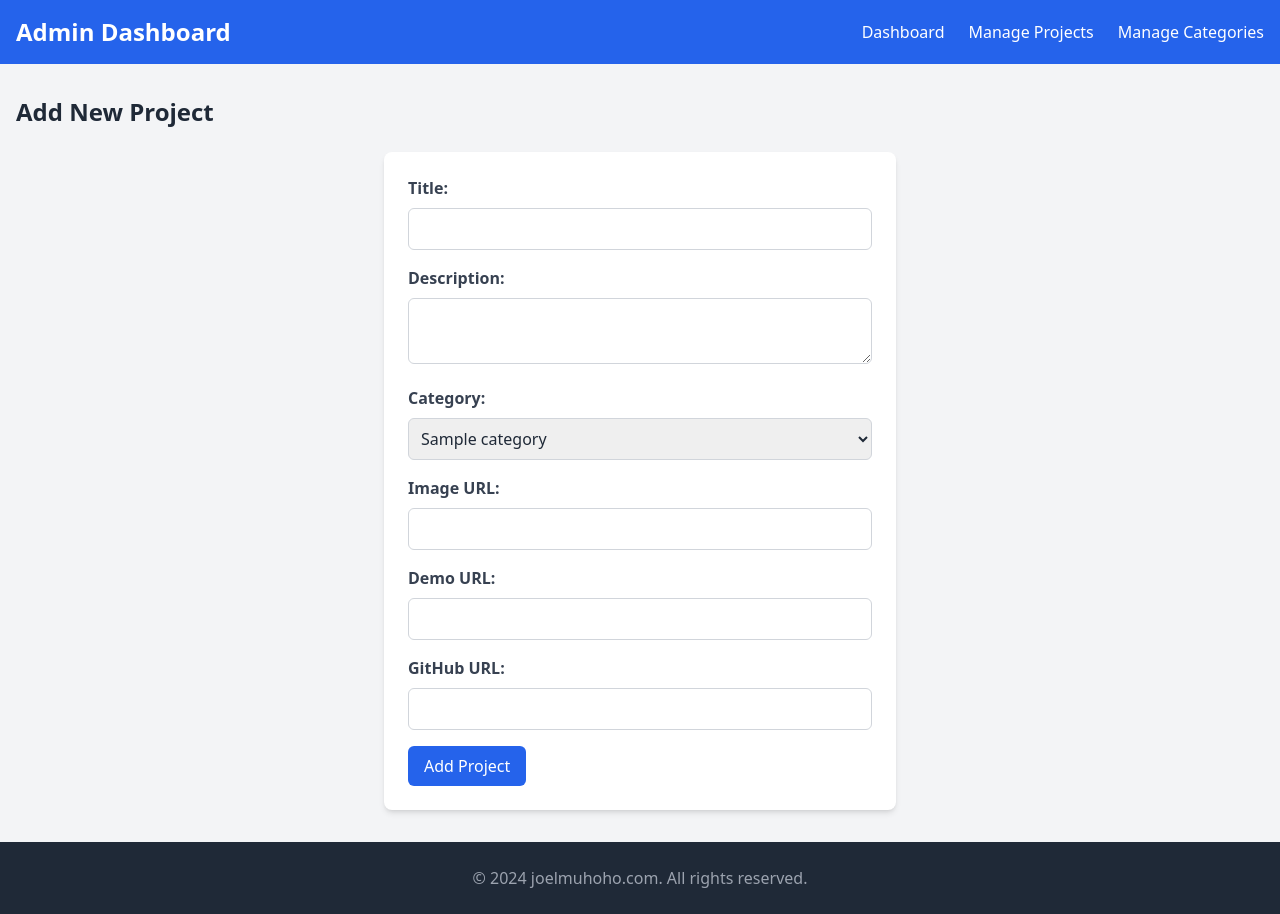
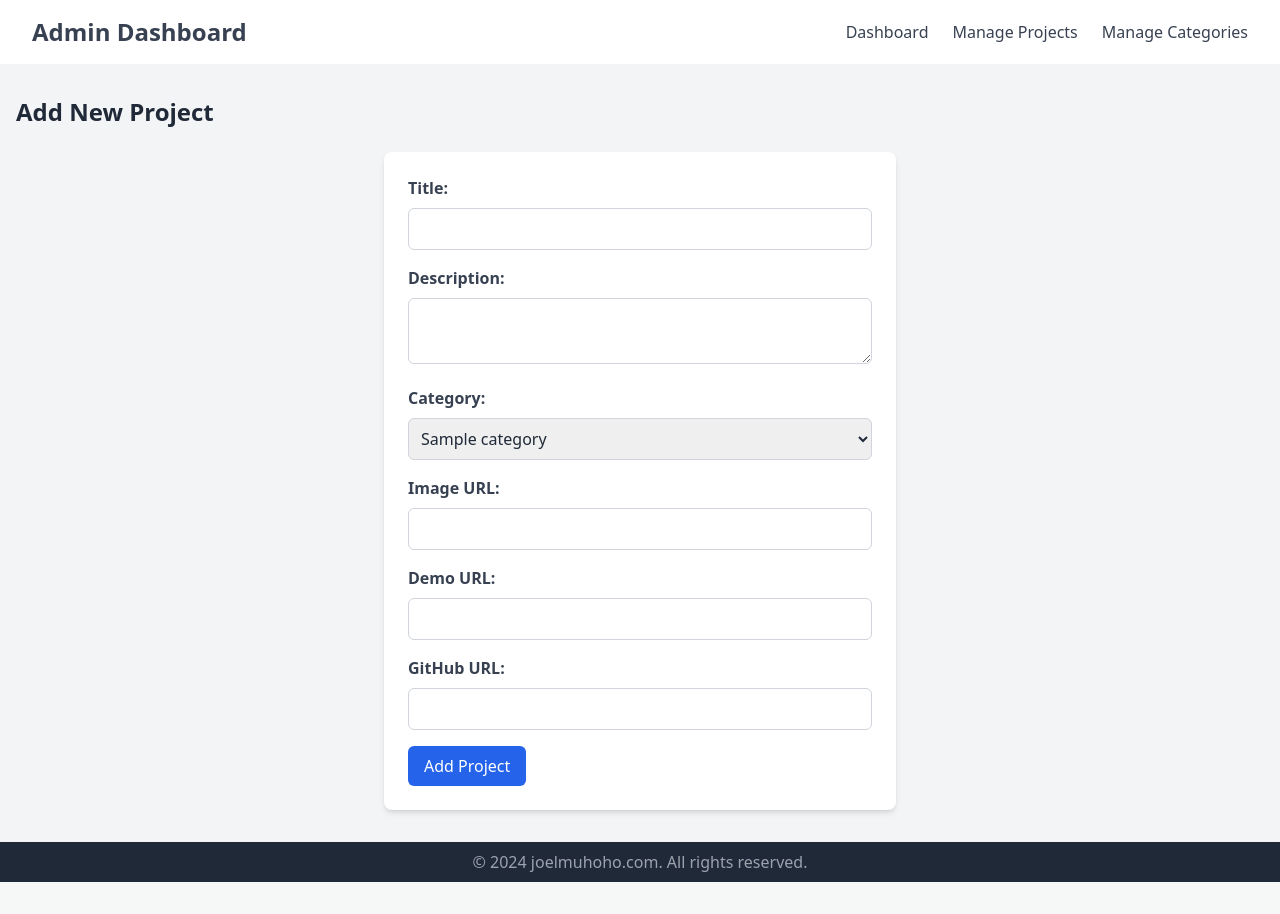
Before and after one commit to joekariuki3/joelmuhoho.com, a Flask app: page /admin/add_project in a window 1280 px wide. After the commit the page ends 882 px from the top, so only its background shows below. Run offline with Flask 3, Linux system fonts and the light colour scheme; tables that the repository leaves empty hold one stand-in row (values such as "Sample post"); some libraries are stand-ins or nearby versions.

Commit message:
improved the styling and made sure the base page is responsive, changed the navbar background and made the footer stick at the bottom

```diff
--- a/v2/app/templates/admin/adminbase.html
+++ b/v2/app/templates/admin/adminbase.html
@@ -9,23 +9,36 @@
     <link rel="stylesheet" href="{{ url_for('static', filename='css/style.css') }}">
 </head>
 
-<body class="bg-gray-100 text-gray-800">
-    <header class="bg-blue-600 text-white py-4">
-        <div class="container mx-auto px-4 flex justify-between items-center">
+<body class="bg-gray-100 text-gray-800 min-h-screen flex flex-col">
+    <!-- Header -->
+    <header class="bg-white text-gray-700 py-4">
+        <div class="container mx-auto px-4 md:px-6 lg:px-8 flex justify-between items-center">
+            <a href="{{ url_for('admin.admin_dashboard') }}">
+                <h1 class="text-xl md:text-2xl font-bold">Admin Dashboard</h1>
+            </a>
 
-            <a href="{{ url_for('admin.admin_dashboard') }}">
-                <h1 class="text-2xl font-bold">Admin Dashboard</h1>
-            </a>
-            <nav>
-                <ul class="flex space-x-6">
+            <!-- Hamburger Button for Mobile -->
+            <button class="md:hidden block" onclick="toggleMenu()">
+                <svg class="w-6 h-6" fill="none" stroke="currentColor" viewBox="0 0 24 24"
+                    xmlns="http://www.w3.org/2000/svg">
+                    <path stroke-linecap="round" stroke-linejoin="round" stroke-width="2" d="M4 6h16M4 12h16M4 18h16">
+                    </path>
+                </svg>
+            </button>
+
+            <!-- Navigation Menu -->
+            <nav id="nav-menu"
+                class="hidden md:flex flex-col md:flex-row space-y-2 md:space-y-0 md:space-x-6 text-sm md:text-base absolute md:static bg-white w-full md:w-auto left-0 top-14 md:top-0 z-10">
+                <ul
+                    class="flex flex-col md:flex-row space-y-2 md:space-y-0 md:space-x-6 text-sm md:text-base py-4 md:py-0 px-4 md:px-0">
                     <li>
-                        <a href="{{ url_for('admin.admin_dashboard') }}" class="hover:text-gray-200">Dashboard</a>
+                        <a href="{{ url_for('admin.admin_dashboard') }}" class="hover:text-black">Dashboard</a>
                     </li>
                     <li>
-                        <a href="{{ url_for('admin.manage_projects') }}" class="hover:text-gray-200">Manage Projects</a>
+                        <a href="{{ url_for('admin.manage_projects') }}" class="hover:text-black">Manage Projects</a>
                     </li>
                     <li>
-                        <a href="{{ url_for('admin.manage_categories') }}" class="hover:text-gray-200">Manage
+                        <a href="{{ url_for('admin.manage_categories') }}" class="hover:text-black">Manage
                             Categories</a>
                     </li>
                 </ul>
@@ -33,8 +46,9 @@
         </div>
     </header>
 
-    <main class="container mx-auto px-4 py-8">
-        <!-- flash messages -->
+    <!-- Main Content -->
+    <main class="container mx-auto px-2 md:px-4 py-4 md:py-8 flex-grow">
+        <!-- Flash Messages -->
         {% with messages = get_flashed_messages(with_categories=true) %}
         {% if messages %}
         <div class="mb-4">
@@ -52,17 +66,17 @@
         {% block content %}{% endblock %}
     </main>
 
-    <footer class="bg-gray-800 text-gray-400 py-6">
-        <div class="container mx-auto text-center">
-
-            <p>
+    <!-- Footer -->
+    <footer class="bg-gray-800 text-gray-400 py-2">
+        <div class="container mx-auto text-center px-4">
+            <p class="text-sm md:text-base">
                 &copy;
                 <script>document.write(new Date().getFullYear())</script>
-                <a href="http://joelmuhoho.com">joelmuhoho.com</a>.
-                All rights reserved.
+                <a href="http://joelmuhoho.com">joelmuhoho.com</a>. All rights reserved.
             </p>
         </div>
     </footer>
+    <script src="{{ url_for('static',filename='admin/scripts.js') }}"> </script>
 </body>
 
 </html>
```
